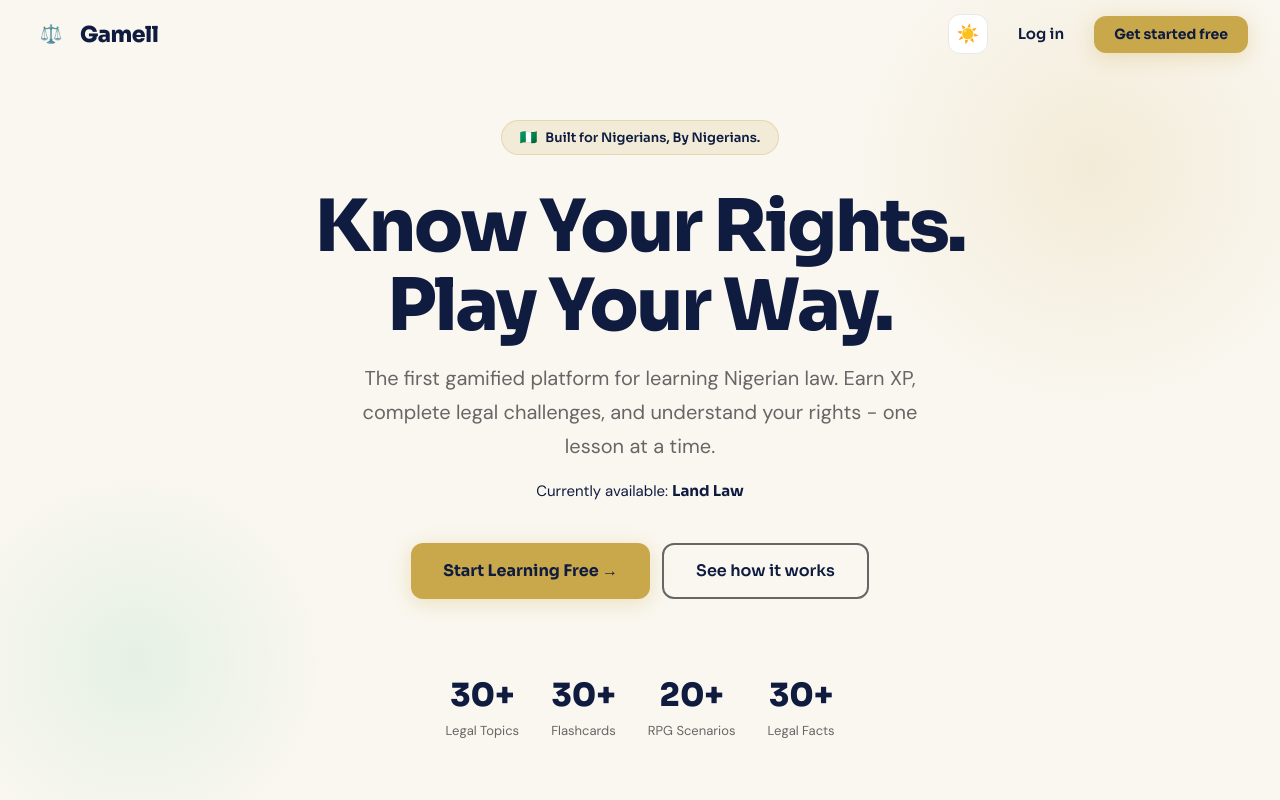
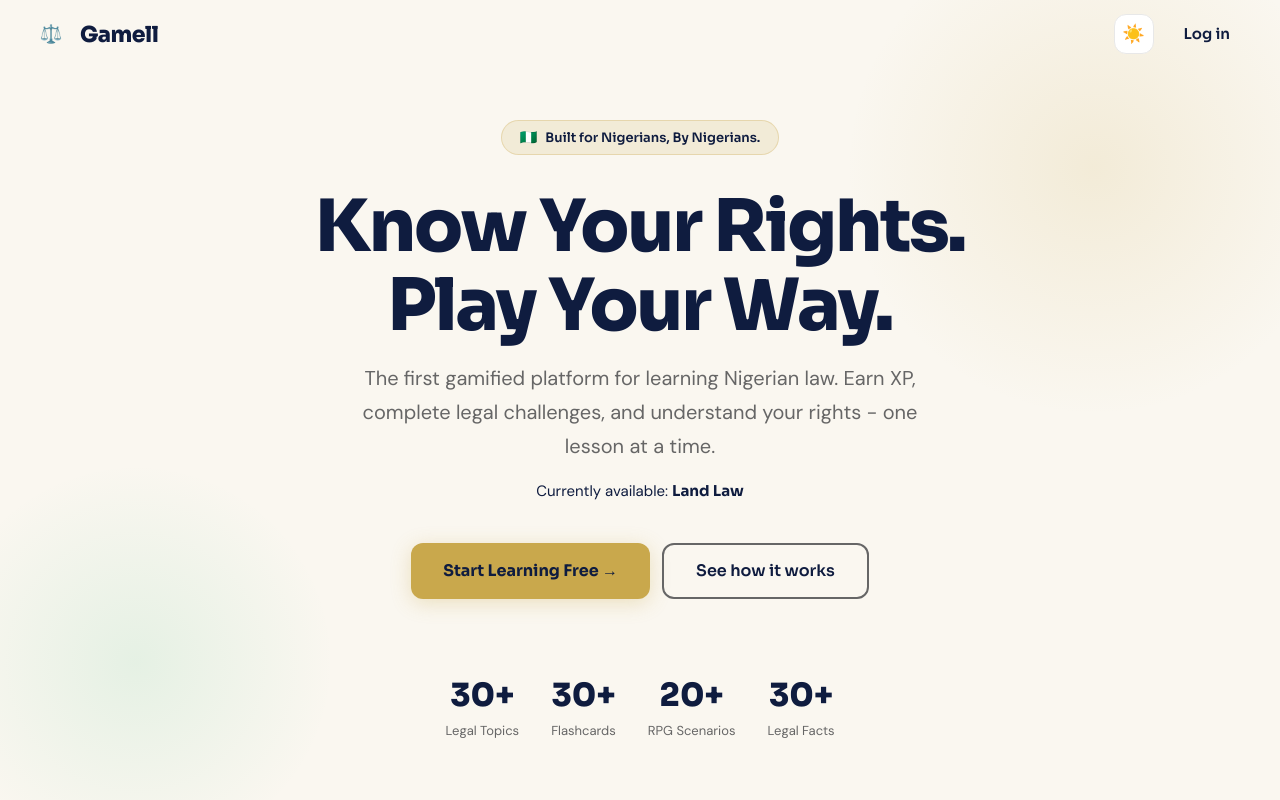
Before and after one commit to LegalHackathon2026/gamel, a Next.js app: page / in a window 1280 px wide. Shown: the top 800 px of the page. Built offline with nearby package versions, Linux system fonts and the light colour scheme.

Commit message:
Remove 'Get started free' link from header

```diff
--- a/app/page.tsx
+++ b/app/page.tsx
@@ -64,9 +64,6 @@ export default function LandingPage() {
             fontFamily: 'var(--font-display)', fontWeight: 600, fontSize: 15,
             color: 'var(--text-primary)', textDecoration: 'none', padding: '8px 18px',
           }}>Log in</Link>
-          <Link href="/auth" className="btn-primary" style={{ padding: '8px 20px', fontSize: 14 }}>
-            Get started free
-          </Link>
         </div>
       </header>
 
```
